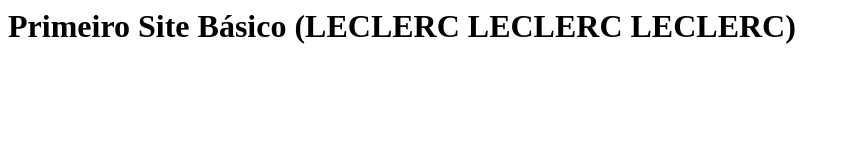
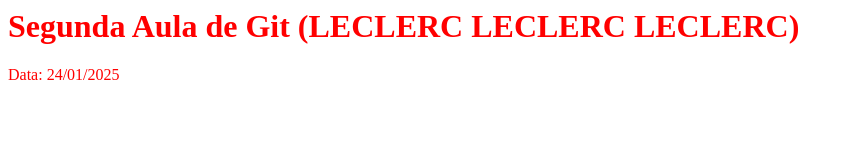
Before and after one commit to lauraosodre/git, a plain HTML site: page index.html in a window 1280 px wide. Shown: the whole page, without its empty margins (0-853 px from the left). Drawn offline with Linux system fonts and the light colour scheme.

Commit message:
Versão 2.0 - Leclerc 2025

```diff
--- a/index.html
+++ b/index.html
@@ -3,6 +3,7 @@
         <title> Primeiro Site </title>
     </head>
     <body>
-        <h1>Primeiro Site Básico (LECLERC LECLERC LECLERC) </h1>
+        <h1 style=" color:red"> Segunda Aula de Git (LECLERC LECLERC LECLERC) </h1>
+        <p style=" color:red"> Data: 24/01/2025 </p>
     </body>
 </html>
```
